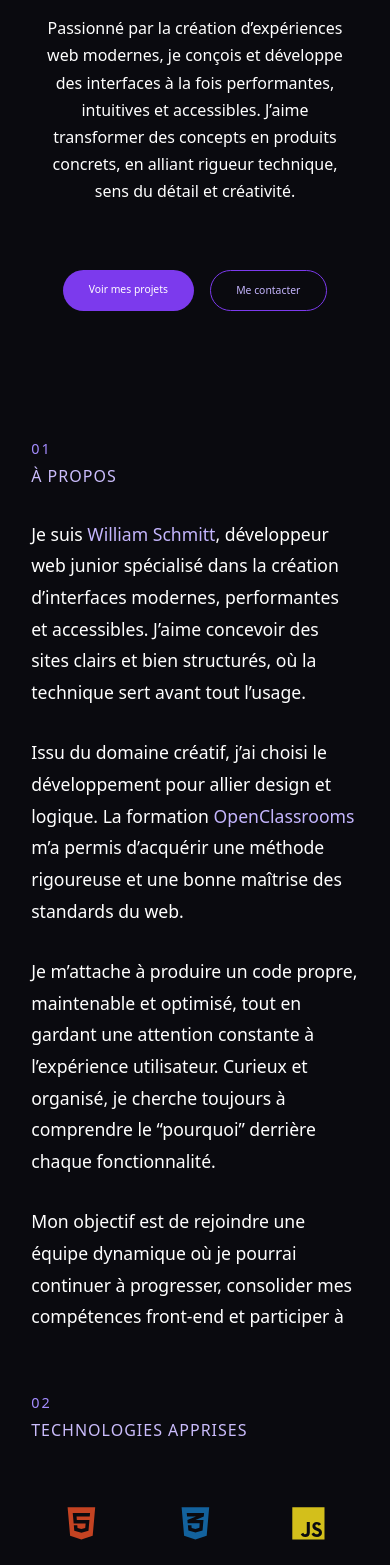
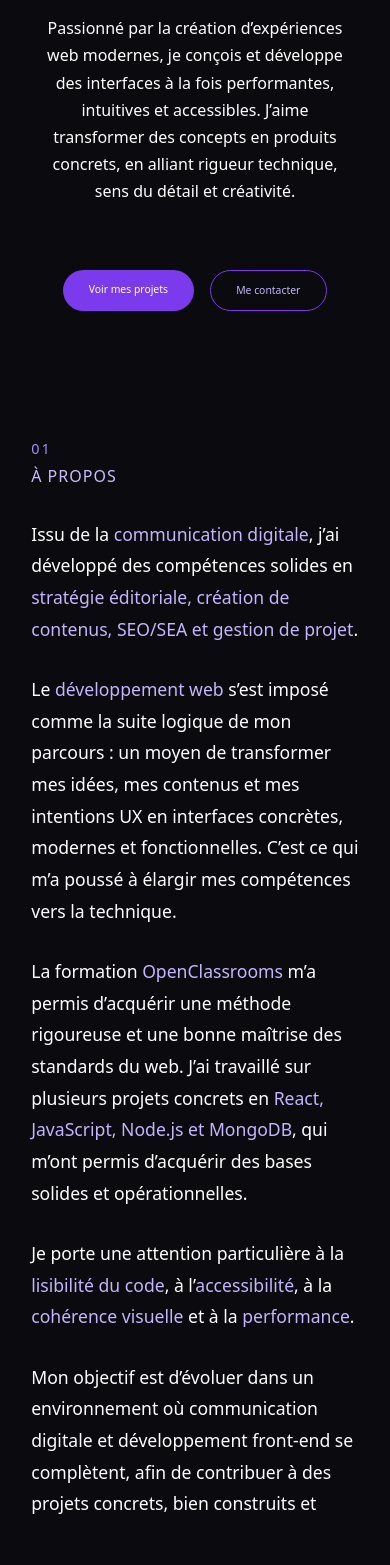
Before and after one commit to williamscht/portfolio-williamscht, a React (Vite) app: page / in a window 390 px wide. Shown: the part 432-1997 px from the top of the page. Built offline with nearby package versions, Linux system fonts and the light colour scheme; no server answers.

Commit message:
MàJ About, correction Hero layout, harmonisation Services en Compétences mobilisée

```diff
--- a/src/components/About.jsx
+++ b/src/components/About.jsx
@@ -14,24 +14,26 @@ export default function About() {
 
         <div className="about-right">
           <p>
-            Je suis <span>William Schmitt</span>, développeur web junior spécialisé dans la création d’interfaces modernes, performantes et accessibles.
-            J’aime concevoir des sites clairs et bien structurés, où la technique sert avant tout l’usage.
+            Issu de la <span>communication digitale</span>, j’ai développé des compétences solides en <span>stratégie éditoriale, création de contenus, SEO/SEA et gestion de projet</span>.
           </p>
 
           <p>
-            Issu du domaine créatif, j’ai choisi le développement pour allier design et logique.
-            La formation <span>OpenClassrooms</span> m’a permis d’acquérir une méthode rigoureuse et une bonne maîtrise des standards du web.
+            Le <span>développement web</span> s’est imposé comme la suite logique de mon parcours : un moyen de transformer mes idées, mes contenus et mes intentions UX en interfaces concrètes, modernes et fonctionnelles. C’est ce qui m’a poussé à élargir mes compétences vers la technique.
           </p>
 
           <p>
-            Je m’attache à produire un code propre, maintenable et optimisé, tout en gardant une attention constante à l’expérience utilisateur.
-            Curieux et organisé, je cherche toujours à comprendre le “pourquoi” derrière chaque fonctionnalité.
+            La formation <span><a href="https://openclassrooms.com/fr/paths/899-developpeur-web" target="_blank" rel="noopener noreferrer">
+            OpenClassrooms</a></span> m’a permis d’acquérir une méthode rigoureuse et une bonne maîtrise des standards du web. J’ai travaillé sur plusieurs projets concrets en <span>React, JavaScript, Node.js et MongoDB</span>, qui m’ont permis d’acquérir des bases solides et opérationnelles.
           </p>
 
           <p>
-            Mon objectif est de rejoindre une équipe dynamique où je pourrai continuer à progresser,
-            consolider mes compétences front-end et participer à des projets utiles et bien conçus.
+            Je porte une attention particulière à la <span>lisibilité du code</span>, à l’<span>accessibilité</span>, à la <span>cohérence visuelle</span> et à la <span>performance</span>.
           </p>
+
+          <p>
+            Mon objectif est d’évoluer dans un environnement où communication digitale et développement front-end se complètent, afin de contribuer à des projets concrets, bien construits et centrés sur l’utilisateur.
+            </p>
+
         </div>
       </div>
 
--- a/src/components/Navbar.jsx
+++ b/src/components/Navbar.jsx
@@ -10,7 +10,7 @@ export default function Navbar() {
   const handleSetActive = (link) => {
     setActiveLink(link);
 
-    // ✅ Si on est déjà sur la page d'accueil et qu'on clique sur "Accueil"
+    // Si on est déjà sur la page d'accueil et qu'on clique sur "Accueil"
     if (link === "home" && location.pathname === "/") {
       window.scrollTo({ top: 0, behavior: "smooth" });
     }
--- a/src/components/ProjectNavigation.jsx
+++ b/src/components/ProjectNavigation.jsx
@@ -6,7 +6,7 @@ import { FaArrowLeft, FaArrowRight } from "react-icons/fa";
 export default function ProjectNavigation() {
   const location = useLocation();
 
-  // Liste ordonnée de tes projets
+  // Liste ordonnée des projets
   const projects = [
     { path: "/booki", label: "Booki" },
     { path: "/kasa", label: "Kasa" },
--- a/src/components/ProjectTemplate.jsx
+++ b/src/components/ProjectTemplate.jsx
@@ -35,7 +35,7 @@ export default function ProjectTemplate({
           </div>
 
           <div>
-            <span>Services</span>
+            <span>Compétences mobilisées</span>
             {Array.isArray(services) && services.length > 0 ? (
               services.map((service, index) => <p key={index}>{service}</p>)
             ) : (
--- a/src/styles/sections/hero.css
+++ b/src/styles/sections/hero.css
@@ -7,7 +7,7 @@
   display: flex;
   align-items: center;
   justify-content: flex-start;
-  padding: 10rem var(--gutter) 2rem;
+  padding: 12rem var(--gutter) 2rem;
   color: #E5E7EB;
   font-family: 'Space Grotesk', system-ui, sans-serif;
 }
@@ -71,7 +71,6 @@
   line-height: 1.7;
   margin-top: 2rem;
   margin-bottom: 2rem;
-  max-width: 600px;
 }
 
 .hero-buttons {
@@ -110,13 +109,14 @@
 
 
 
-
 /* responsive */
 @media (max-width: 768px) {
+
   .hero {
     justify-content: center;
     text-align: center;
     padding: 8rem 1.5rem 4rem;
+  }
 
   .hero-content {
     margin: 0 auto;
@@ -137,4 +137,4 @@
   .btn {
     font-size: 0.65rem;
   }
-}}
+}
```
